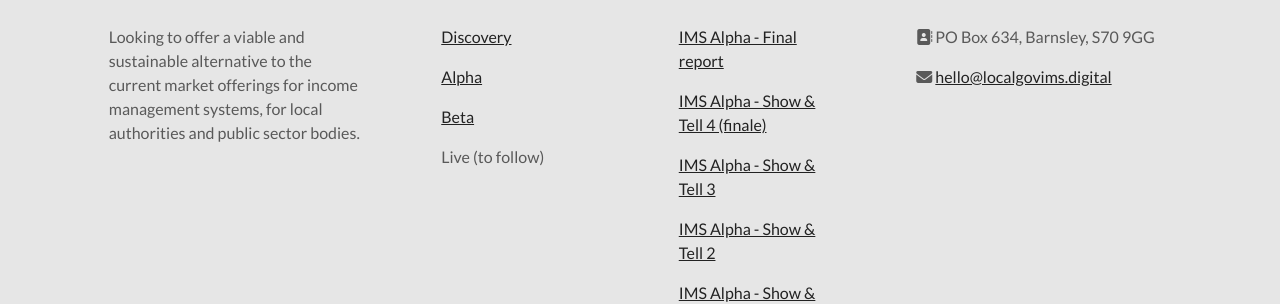
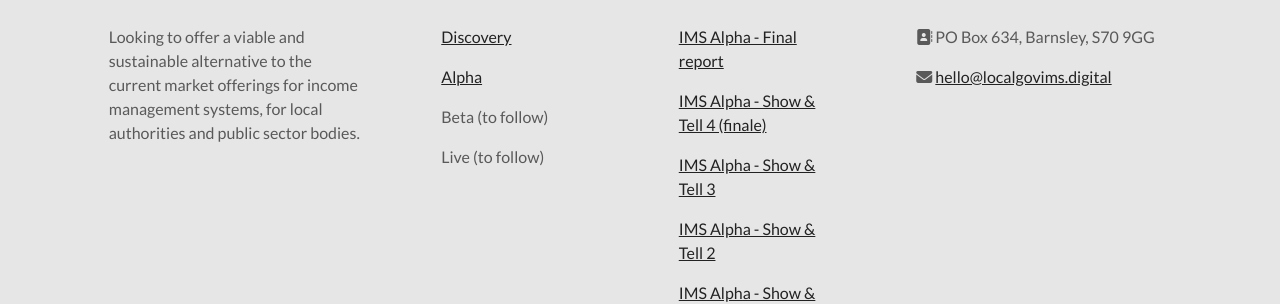
Before and after one commit to BarnsleyCouncil/local-gov-ims-site, a Jekyll site: the page built from index.md, in a window 1280 px wide. Shown: the part 1210-1514 px from the top of the page. Built offline with Jekyll 4.4.1, drawn with Linux system fonts in a browser that asks for light colours; nearby versions of some CDN libraries; comment, search, counter and statistics services are not loaded.

Commit message:
Remove beta link from footer

```diff
--- a/_includes/footer.html
+++ b/_includes/footer.html
@@ -17,7 +17,7 @@
                     <a href="/alpha">Alpha</a>
                 </p>
                 <p>
-                    <a href="/beta">Beta</a>
+                    Beta (to follow)
                 </p>
                 <p>
                     Live (to follow)
```
